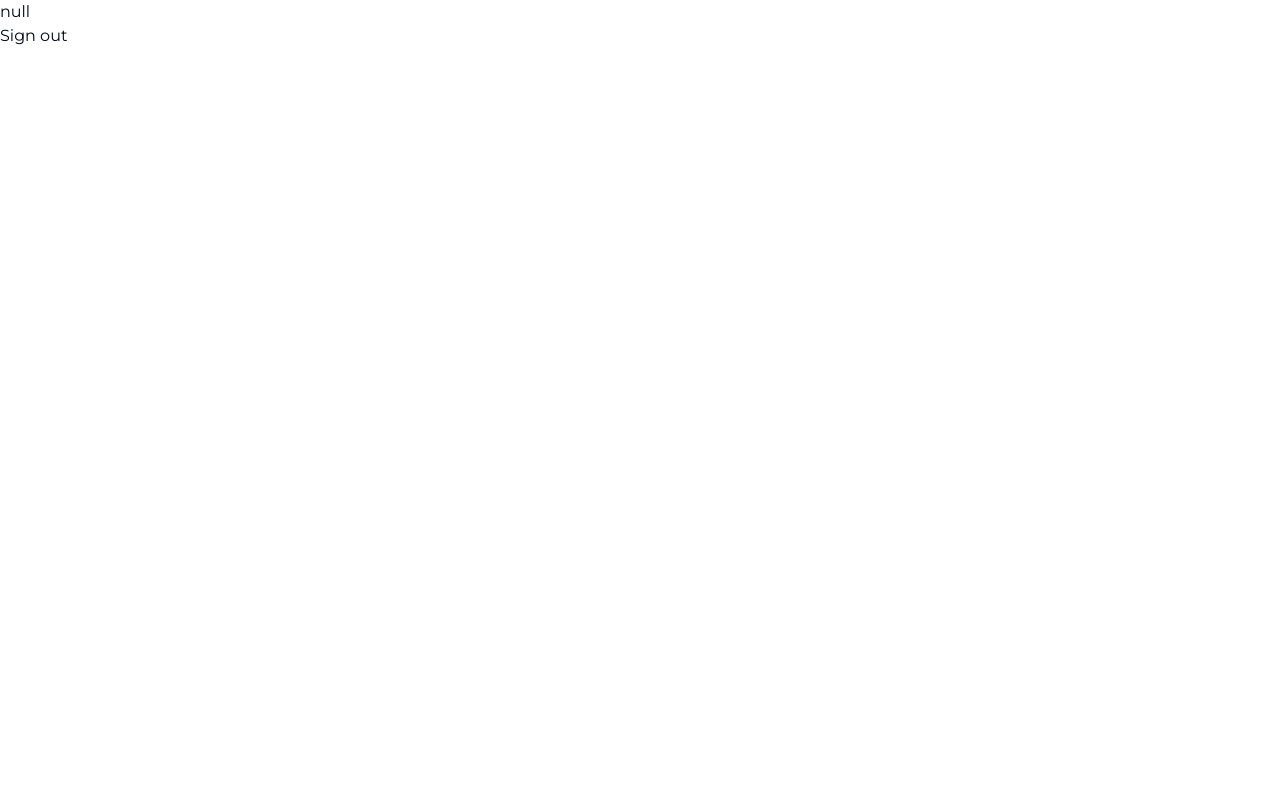
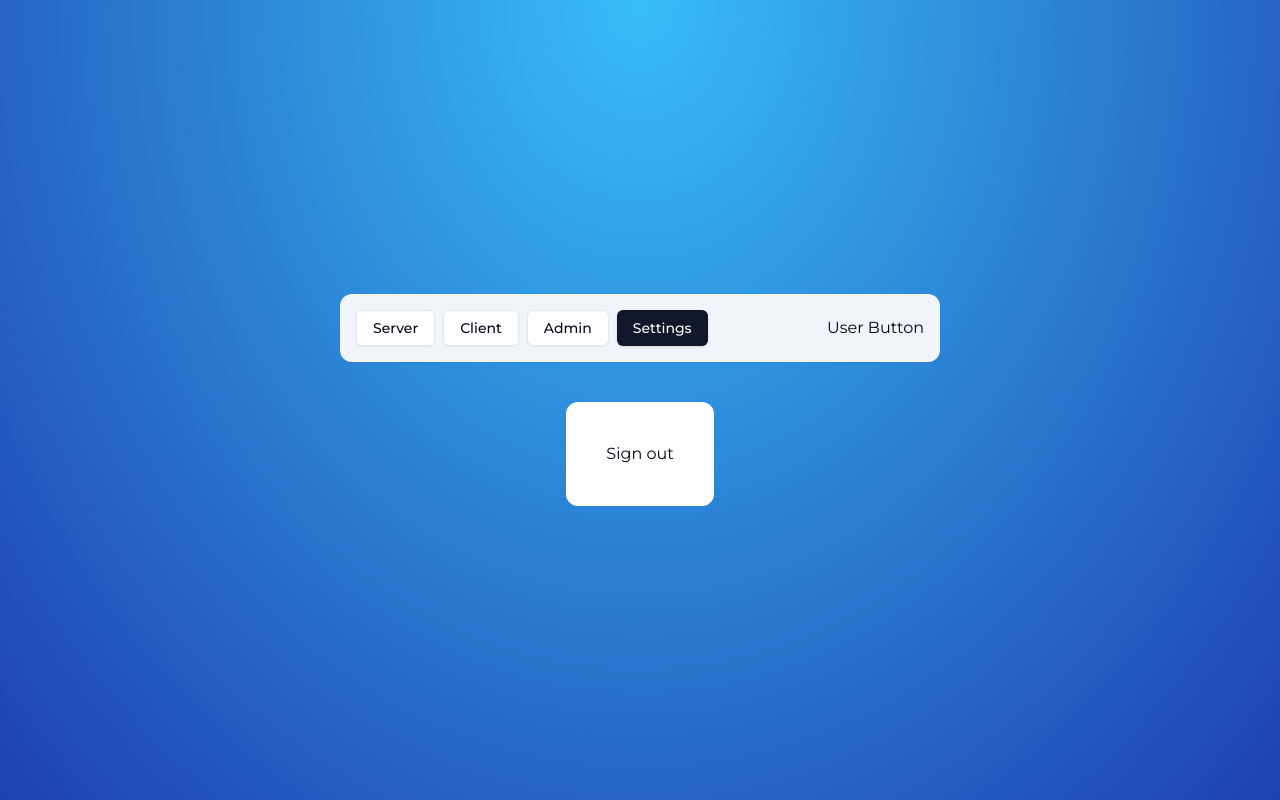
Before and after one commit to emadrasooli/nextauth-app, a Next.js app: page /settings in a window 1280 px wide. Built offline with nearby package versions, Linux system fonts and the light colour scheme; no server answers.

Commit message:
17-Setup-Dashboard-User

```diff
--- /dev/null
+++ b/actions/logout.ts
@@ -0,0 +1,7 @@
+"use server";
+
+import { signOut } from "@/auth";
+
+export const logout = async () => {
+    await signOut();
+}
--- /dev/null
+++ b/app/(protected)/_components/navbar.tsx
@@ -0,0 +1,50 @@
+"use client";
+
+import Link from "next/link";
+import { usePathname } from "next/navigation";
+
+import { Button } from "@/components/ui/button";
+
+export const Navbar = () => {
+    const pathname = usePathname();
+
+    return (
+        <div className="bg-secondary flex justify-between items-center p-4 rounded-xl w-[600px] shadow-sm">
+            <div className="flex gap-x-2">
+                <Button
+                    asChild
+                    variant={pathname === "/server" ? "default" : "outline"}
+                >
+                    <Link href="/server">
+                        Server
+                    </Link>
+                </Button>
+                <Button
+                    asChild
+                    variant={pathname === "/client" ? "default" : "outline"}
+                >
+                    <Link href="/client">
+                        Client
+                    </Link>
+                </Button>
+                <Button
+                    asChild
+                    variant={pathname === "/admin" ? "default" : "outline"}
+                >
+                    <Link href="/admin">
+                        Admin
+                    </Link>
+                </Button>
+                <Button
+                    asChild
+                    variant={pathname === "/settings" ? "default" : "outline"}
+                >
+                    <Link href="/settings">
+                        Settings
+                    </Link>
+                </Button>
+            </div>
+            <p>User Button</p>
+        </div>
+    )
+}
--- /dev/null
+++ b/app/(protected)/layout.tsx
@@ -0,0 +1,16 @@
+import { Navbar } from "./_components/navbar";
+
+interface ProtectedLayoutProps {
+    children: React.ReactNode;
+}
+
+const ProtectedLayout = ({ children}: ProtectedLayoutProps) => {
+    return (
+        <div className="h-full w-full flex flex-col gap-y-10 items-center justify-center bg-[radial-gradient(ellipse_at_top,_var(--tw-gradient-stops))] from-sky-400 to-blue-800">
+            <Navbar />
+            {children}
+        </div>
+    )
+}
+
+export default ProtectedLayout;
--- a/app/(protected)/settings/page.tsx
+++ b/app/(protected)/settings/page.tsx
@@ -1,19 +1,20 @@
-import { auth, signOut } from "@/auth"
+"use client";
 
-const SettingsPage = async () => {
-    const session = await auth();
+import { logout } from "@/actions/logout";
+import { useCurrentUser } from "@/hooks/use-current-user";
+import { useSession } from "next-auth/react";
+
+const SettingsPage =  () => {
+    const user = useCurrentUser();
+
+    const onClick = () => {
+        logout();
+    }
     return (
-        <div>
-            {JSON.stringify(session)}
-            <form action={async () => {
-                "use server";
-
-                await signOut();
-            }}>
-                <button type="submit">
+        <div className="bg-white p-10 rounded-xl">
+            <button onClick={onClick} type="submit">
                     Sign out
-                </button>
-            </form>
+            </button>
         </div>
     )
 }
--- a/app/layout.tsx
+++ b/app/layout.tsx
@@ -1,6 +1,8 @@
 import type { Metadata } from "next";
 import { Montserrat } from 'next/font/google'
 import "./globals.css";
+import { SessionProvider } from "next-auth/react";
+import { auth } from "@/auth";
 
 const montserrat = Montserrat({
   subsets: ['latin']
@@ -10,16 +12,20 @@ export const metadata: Metadata = {
   description: "An Authentication App with NEXT.JS",
 };
 
-export default function RootLayout({
+export default async function RootLayout({
   children,
 }: Readonly<{
   children: React.ReactNode;
 }>) {
+  const session = await auth();
+
   return (
-    <html lang="en">
-      <body className={montserrat.className}>
-        {children}
-      </body>
-    </html>
+    <SessionProvider session={session}>
+      <html lang="en">
+        <body className={montserrat.className}>
+          {children}
+        </body>
+      </html>
+    </SessionProvider>
   );
 }
--- /dev/null
+++ b/hooks/use-current-user.ts
@@ -0,0 +1,7 @@
+import { useSession } from "next-auth/react";
+
+export const useCurrentUser = () => {
+    const session = useSession();
+
+    return session.data?.user;
+}
--- a/lib/tokens.ts
+++ b/lib/tokens.ts
@@ -8,7 +8,7 @@ import { getTwoFactorTokenByEmail } from "@/data/two-factor-token";
 
 export const generateTwoFactorToken = async (email: string) => {
     const token = crypto.randomInt(100_000, 1_000_000).toString();
-    const expires = new Date(new Date().getTime() + 3600 * 1000);
+    const expires = new Date(new Date().getTime() + 5 * 6 * 1000);
 
     const existingToken = await getTwoFactorTokenByEmail(email);
 
--- a/package.json
+++ b/package.json
@@ -12,7 +12,7 @@
     "@auth/prisma-adapter": "^2.7.4",
     "@hookform/resolvers": "^3.9.1",
     "@next/font": "^14.2.15",
-    "@prisma/client": "^5.22.0",
+    "@prisma/client": "^6.0.0",
     "@radix-ui/react-label": "^2.1.0",
     "@radix-ui/react-slot": "^1.1.0",
     "bcryptjs": "^2.4.3",
```
Also changed, not shown: 1 other file (tests, documents, lock files or other folders).
